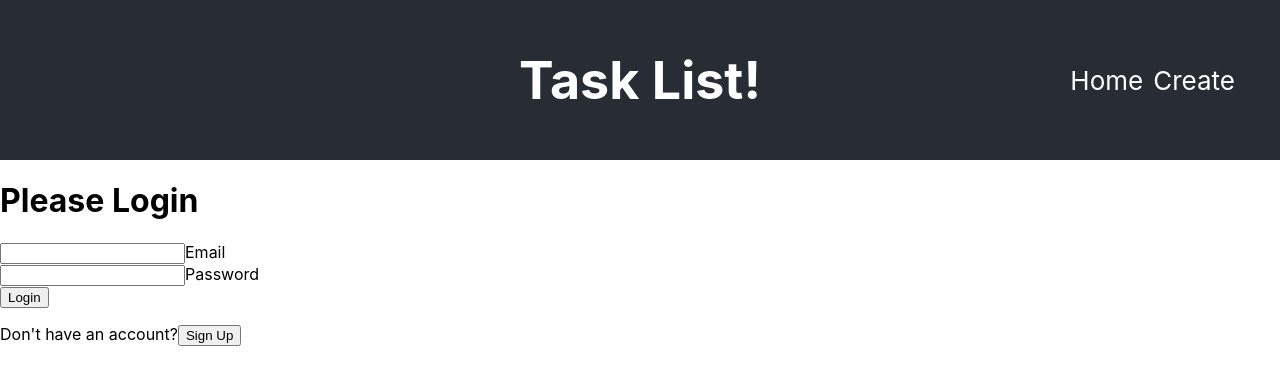
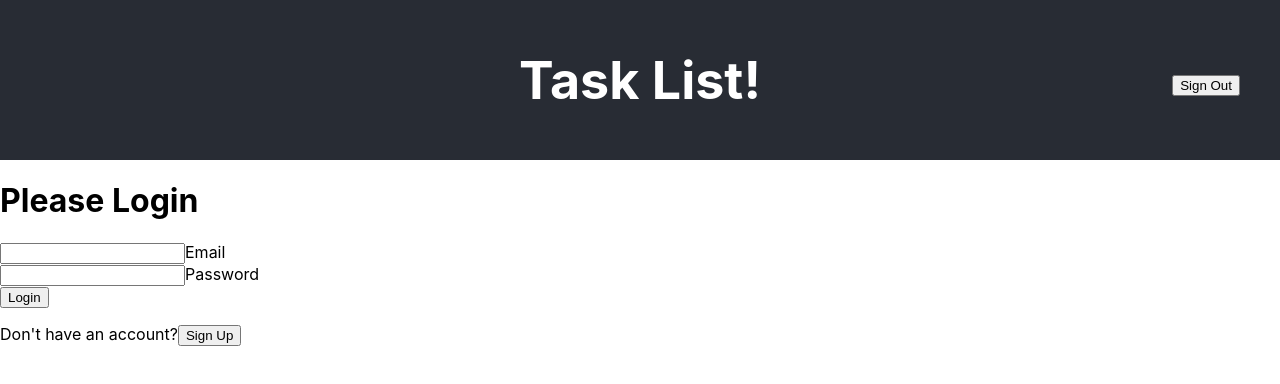
Before and after one commit to BrianMcPhillips/nTask-fe, a React (Create React App) app: page / in a window 1280 px wide. Shown: the top 384 px of the page. Built offline with nearby package versions, Linux system fonts and the light colour scheme; no server answers.

Commit message:
Add Sign out button to Header

```diff
--- a/src/components/App.js
+++ b/src/components/App.js
@@ -9,11 +9,19 @@ import List from './List/List';
 import Header from './Header/Header';
 
 export default class App extends Component {
+  state = {
+    token: ''
+  }
+  handleSignOut = () => {
+    localStorage.removeItem('token');
+    this.setState({ token: '' });
+  }
+
   render() {
     return (
       <div>
         <Router>
-          <Header />
+          <Header signOut={this.handleSignOut}/>
           <Switch>
             <Route
               path='/'
--- a/src/components/Header/Header.jsx
+++ b/src/components/Header/Header.jsx
@@ -1,15 +1,14 @@
 import React, { Component } from 'react';
 import styles from './Header.module.css';
-import { Link } from 'react-router-dom';
 
 export default class Header extends Component {
   render() {
+    const { signOut } = this.props;
     return (
       <div className={styles.header}>
         <h1>Task List!</h1>
         <div className={styles.links}>
-          <Link to="/list">Home</Link>
-          <Link to="/create">Create</Link>
+          <button onClick={signOut}>Sign Out</button>
         </div>
       </div>
     )
```
